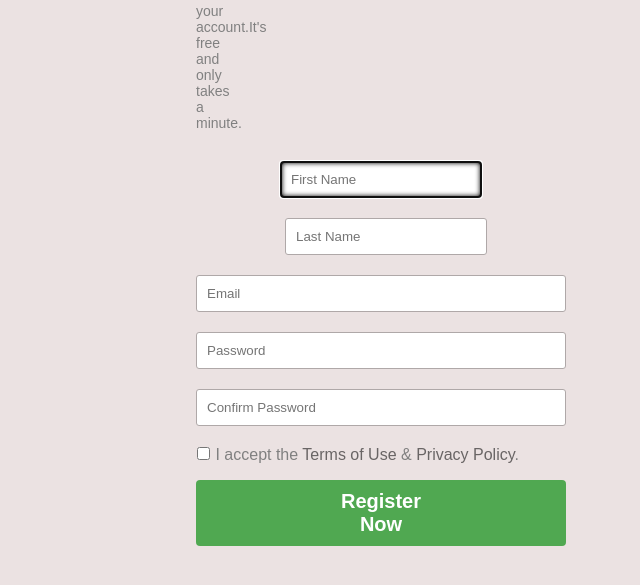
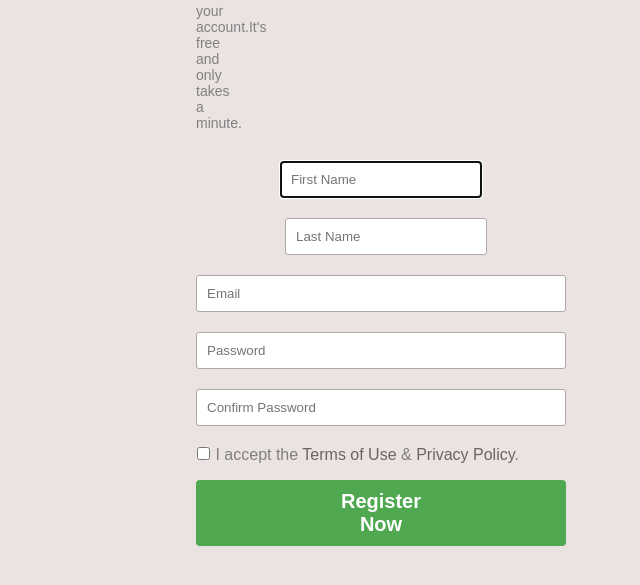
Before and after one commit to WaytGG/form-practic, a plain HTML site: page index.html in a window 1280 px wide. Shown: the part 75-660 px from the top of the page, without its empty margins (554-1194 px from the left). Drawn offline with Linux system fonts and the light colour scheme.

Commit message:
Remove input focus

```diff
--- a/style.css
+++ b/style.css
@@ -77,10 +77,6 @@ input {
   border-radius: 3px;
 }
 
-input:focus {
-  box-shadow:inset 0 0 5px 1px black;
-}
-
 .label-checkbox {
   display: inline-block;
   width: 100%;
```
